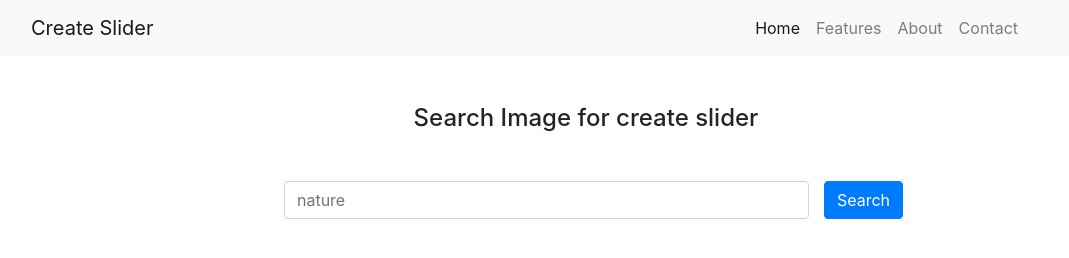
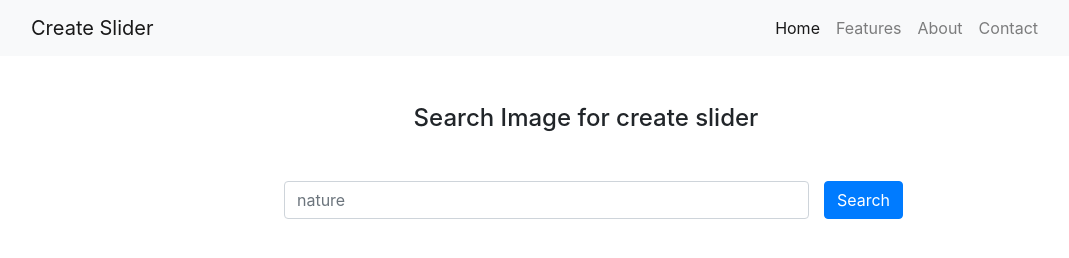
Before and after one commit to Nirjharpaul/assignment06, a plain HTML site: page index.html in a window 1280 px wide. Shown: the whole page, without its empty margins (54-1123 px from the left). Drawn offline with nearby package versions, Linux system fonts and the light colour scheme.

Commit message:
final commit

```diff
--- a/style.css
+++ b/style.css
@@ -67,5 +67,5 @@ img {
 
 .navber{
   position: absolute;
-  right: 200px;;
+  right: 180px;;
 }
```
